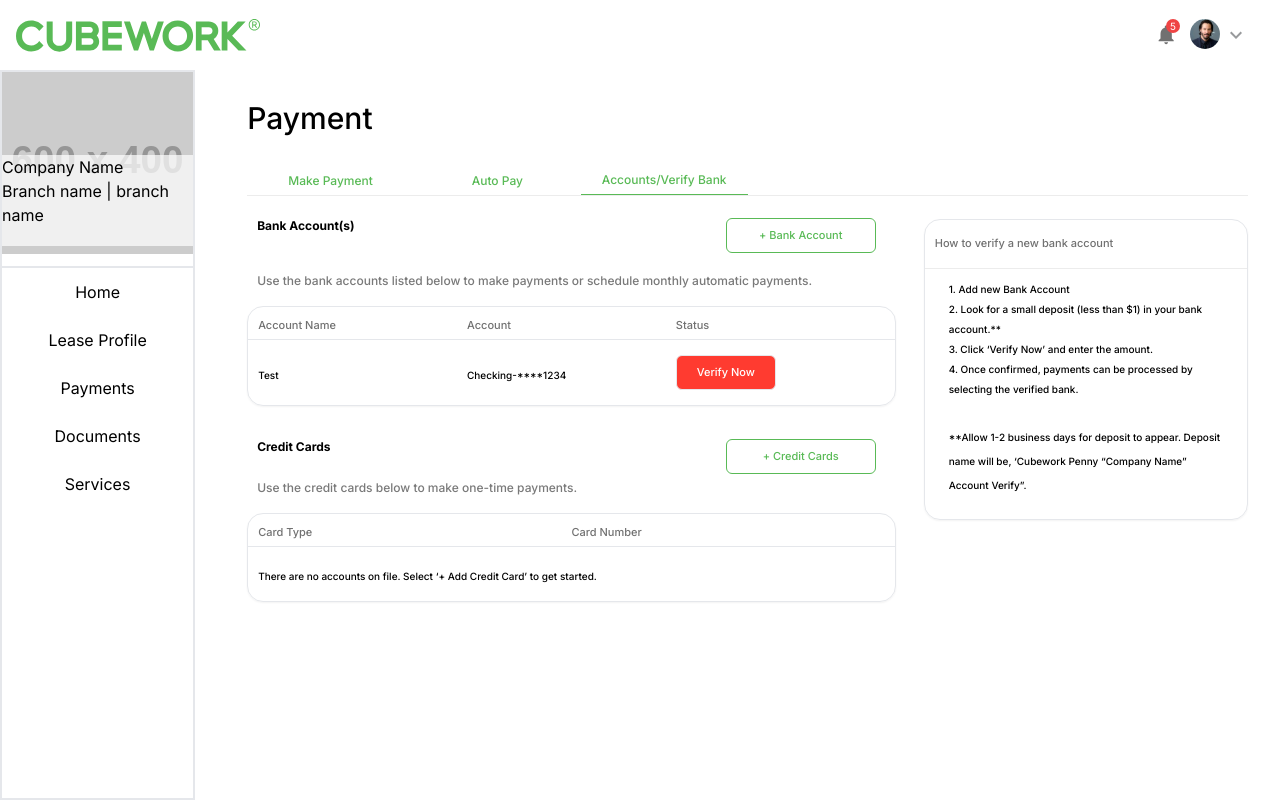
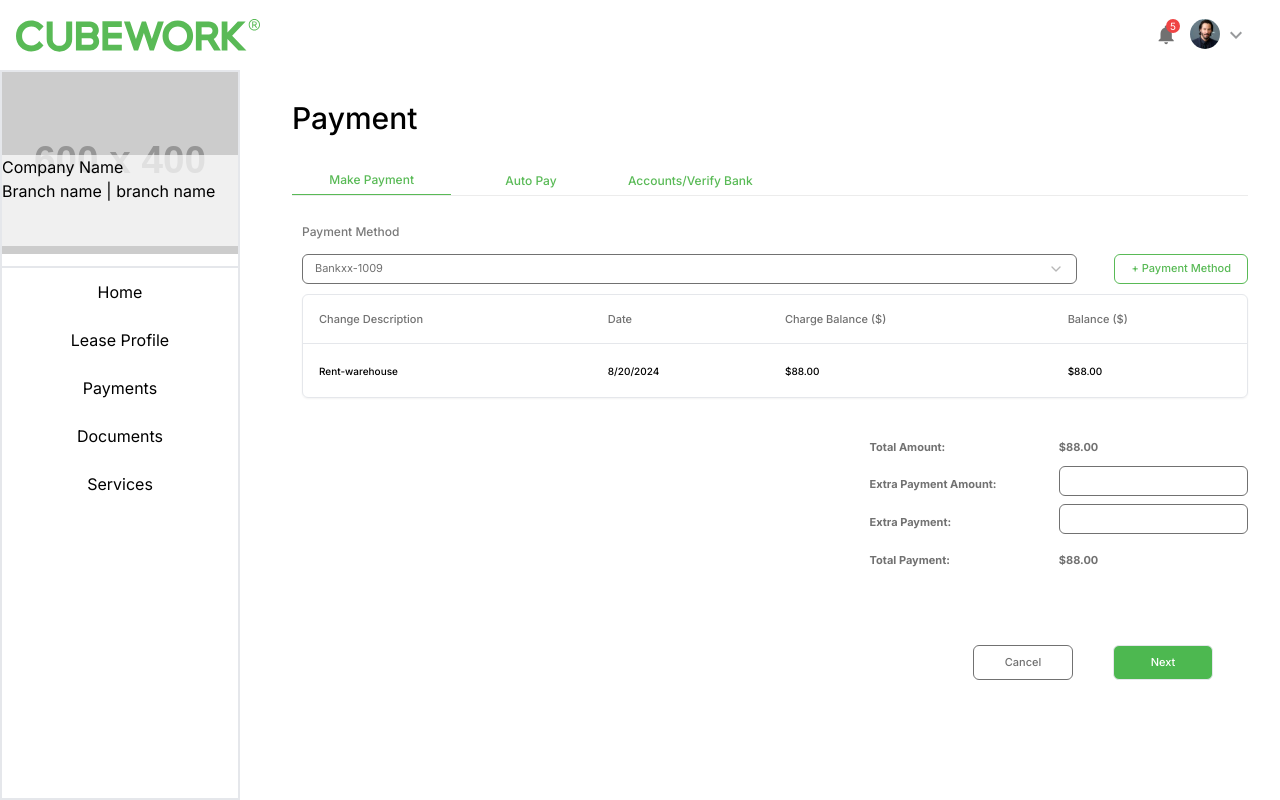
Before and after one commit to darylekarldevera/cubework-client-portal, a React (Vite) app: page /payments in a window 1280 px wide. Built offline with nearby package versions, Linux system fonts and the light colour scheme.

Commit message:
Payment.tsx edited online with Bitbucket

```diff
--- a/src/views/Payment.tsx
+++ b/src/views/Payment.tsx
@@ -12,7 +12,7 @@ const Payment = ({}: PaymentProps) => {
   return (
     <div className="ml-5 mt-[30px]">
       <Label>Payment</Label>
-      <Tabs defaultValue="account" className="w-full mt-[30px]">
+      <Tabs defaultValue="make-payment" className="w-full mt-[30px]">
         <TabsButtonWrapper>
           <TabsButton link="make-payment">Make Payment</TabsButton>
           <TabsButton link="auto-pay">Auto Pay</TabsButton>
```
